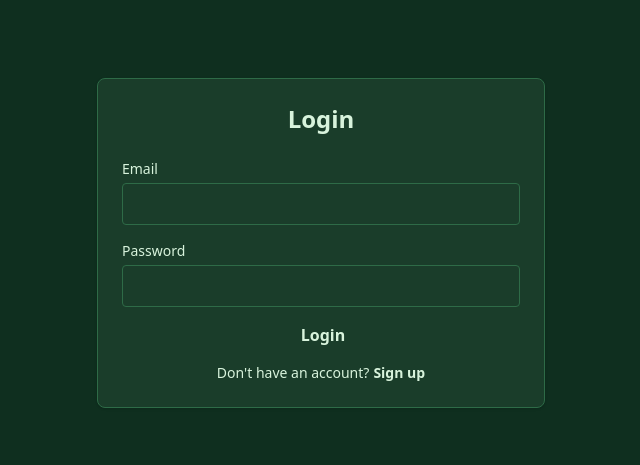
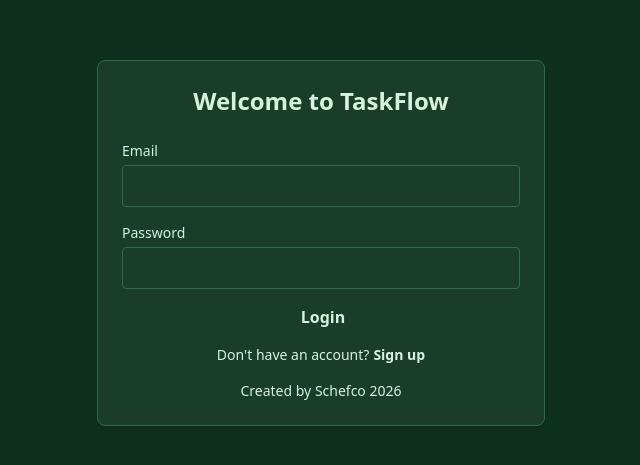
Before and after one commit to schefco/TaskFlow-Frontend, a React (Vite) app: page /login in a window 1280 px wide. Shown: the part 157-622 px from the top of the page, without its empty margins (319-959 px from the left). Built offline with nearby package versions, Linux system fonts and the light colour scheme.

Commit message:
Updated text on login page

```diff
--- a/src/pages/Login/index.tsx
+++ b/src/pages/Login/index.tsx
@@ -53,7 +53,7 @@ export default function LoginPage() {
     return (
         <div className="loginWrapper">
             <div className="loginCard">
-                <h2 className="loginTitle">Login</h2>
+                <h2 className="loginTitle">Welcome to TaskFlow</h2>
 
                 <form onSubmit={handleSubmit} className="space-y-4">
                     {/* Email input */}
@@ -88,6 +88,7 @@ export default function LoginPage() {
                     Don't have an account?
                     <a onClick={() => navigate("/register")} className="loginLink">Sign up</a>
                 </p>
+                <p className="loginFooter">Created by Schefco 2026</p>
             </div>
         </div>
     );
```
